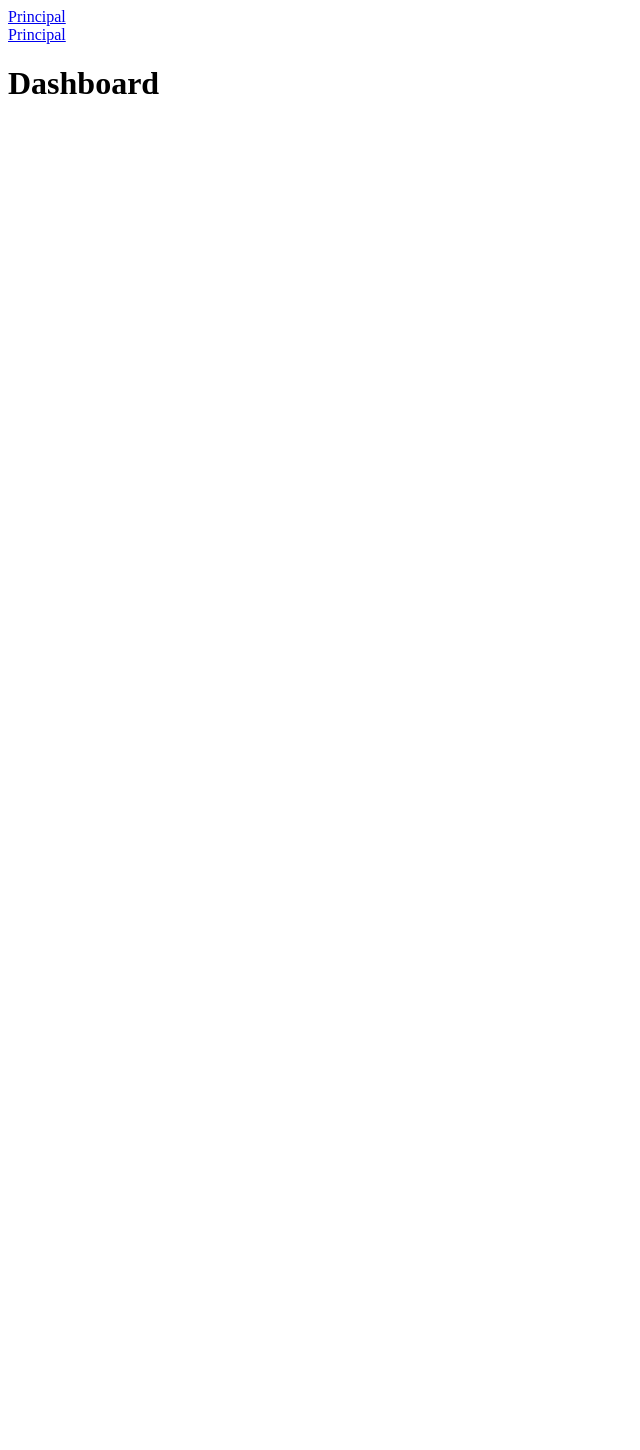
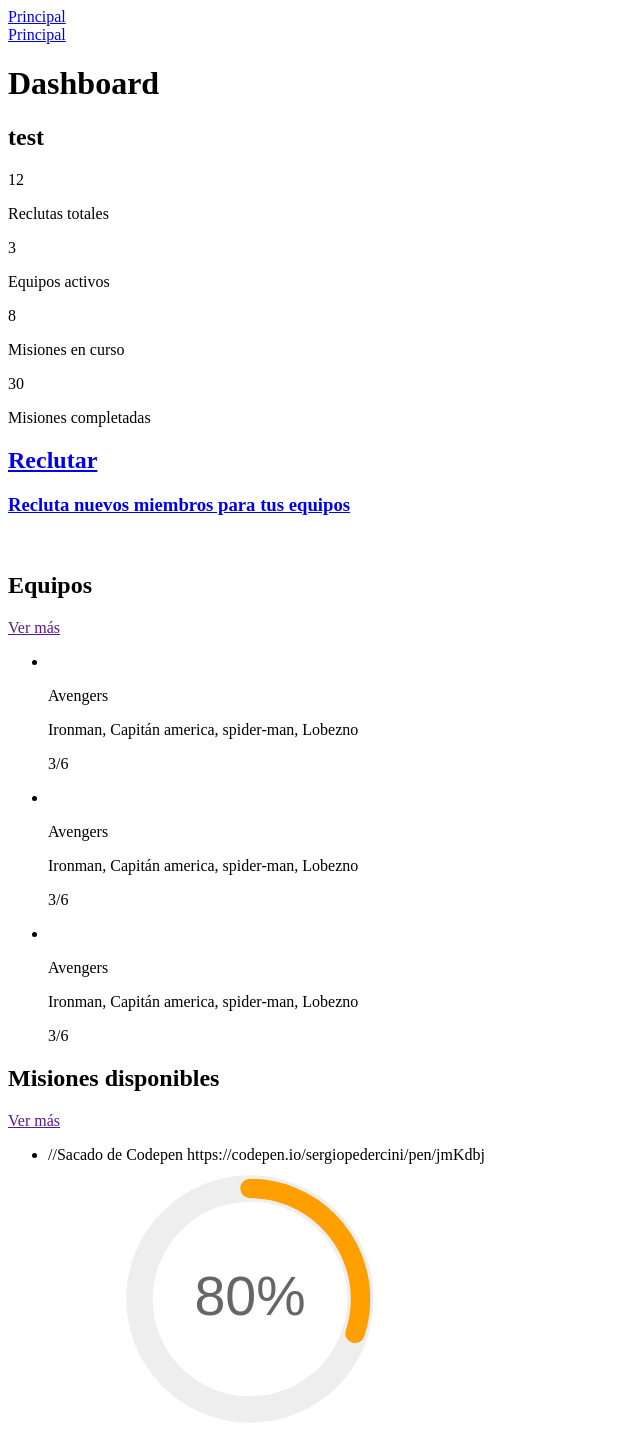
Before and after one commit to TamaraFdez/Team-app, a React (Vite) app in the folder team-app/frontend/: page / in a window 1280 px wide. Shown: the whole page, without its empty margins (0-640 px from the left). Before the commit the page ends 800 px from the top, so only its background shows below. Built offline with nearby package versions, Linux system fonts and the light colour scheme.

Commit message:
dashboard(WIP)

```diff
--- a/team-app/frontend/src/pages/Dashboard.jsx
+++ b/team-app/frontend/src/pages/Dashboard.jsx
@@ -1,4 +1,93 @@
-
+import '../styles/dashboard.css'
 export default function Dashboard() {
-  return <h1>Dashboard</h1>;
+    return <div>
+        <h1>Dashboard</h1>
+        <h2>test</h2>
+        <div className="stats-container">
+            <div className="stat">
+                <p className="stat-number">12</p>
+                <p className="stat-text">Reclutas totales</p>
+            </div>
+            <div className="stat">
+                <p className="stat-number">3</p>
+                <p className="stat-text">Equipos activos</p>
+            </div>
+            <div className="stat">
+                <p className="stat-number">8</p>
+                <p className="stat-text">Misiones en curso</p>
+            </div>
+            <div className="stat">
+                <p className="stat-number">30</p>
+                <p className="stat-text">Misiones completadas</p>
+            </div>
+        </div>
+        <a href="#" className="recruit-link">
+            <div className="recruit-container">
+                <h2 className="recruit-title">Reclutar</h2>
+                <h3 className="recruit-subtitle">Recluta nuevos miembros para tus equipos</h3>
+                <img src="" alt="" className="recruit-image" />
+            </div>
+        </a>
+        <div className="teams-container">
+            <header className="teams-header">
+                <h2 className="teams-title">Equipos</h2>
+                <a href="" className="teams-link">Ver más</a>
+            </header>
+            <ul className="teams-list">
+                <li className="teams-list-item">
+                    <img src="" alt="" className="team-logo" />
+                    <div className="team-info">
+                        <p className="team-name">Avengers</p>
+                        <p className="team-members">Ironman, Capitán america, spider-man, Lobezno</p>
+                    </div>
+                    <p className="team-capacity">3/6</p>
+                </li>
+                <li className="teams-list-item">
+                    <img src="" alt="" className="team-logo" />
+                    <div className="team-info">
+                        <p className="team-name">Avengers</p>
+                        <p className="team-members">Ironman, Capitán america, spider-man, Lobezno</p>
+                    </div>
+                    <p className="team-capacity">3/6</p>
+                </li>
+                <li className="teams-list-item">
+                    <img src="" alt="" className="team-logo" />
+                    <div className="team-info">
+                        <p className="team-name">Avengers</p>
+                        <p className="team-members">Ironman, Capitán america, spider-man, Lobezno</p>
+                    </div>
+                    <p className="team-capacity">3/6</p>
+                </li>
+            </ul>
+        </div>
+        <div className="missions-container">
+            <header className="missions-header">
+                <h2 className="missions-title">Misiones disponibles</h2>
+                <a href="" className="mission-link">Ver más</a>
+            </header>
+            <ul className="missions-list">
+                <li className="mission-list-item">
+                    //Sacado de Codepen https://codepen.io/sergiopedercini/pen/jmKdbj
+                    <div class="flex-wrapper">
+                        <div class="single-chart">
+                            <svg viewBox="0 0 36 36" class="circular-chart orange">
+                                <path class="circle-bg"
+                                    d="M18 2.0845
+                                        a 15.9155 15.9155 0 0 1 0 31.831
+                                        a 15.9155 15.9155 0 0 1 0 -31.831"
+                                />
+                                <path class="circle"
+                                    stroke-dasharray="30, 100"
+                                    d="M18 2.0845
+                                        a 15.9155 15.9155 0 0 1 0 31.831
+                                        a 15.9155 15.9155 0 0 1 0 -31.831"
+                                />
+                                <text x="18" y="20.35" class="percentage">80%</text>
+                            </svg>
+                        </div>
+                    </div>
+                </li>
+            </ul>
+        </div>
+    </div>;
 }
--- /dev/null
+++ b/team-app/frontend/src/styles/dashboard.css
@@ -0,0 +1,55 @@
+/* Sacado de Codepen https://codepen.io/sergiopedercini/pen/jmKdbj */
+.flex-wrapper {
+  display: flex;
+  flex-flow: row nowrap;
+}
+
+.single-chart {
+  width: 33%;
+  justify-content: space-around ;
+}
+
+.circular-chart {
+  display: block;
+  margin: 10px auto;
+  max-width: 80%;
+  max-height: 250px;
+}
+
+.circle-bg {
+  fill: none;
+  stroke: #eee;
+  stroke-width: 3.8;
+}
+
+.circle {
+  fill: none;
+  stroke-width: 2.8;
+  stroke-linecap: round;
+  animation: progress 1s ease-out forwards;
+}
+
+@keyframes progress {
+  0% {
+    stroke-dasharray: 0 100;
+  }
+}
+
+.circular-chart.orange .circle {
+  stroke: #ff9f00;
+}
+
+.circular-chart.green .circle {
+  stroke: #4CC790;
+}
+
+.circular-chart.blue .circle {
+  stroke: #3c9ee5;
+}
+
+.percentage {
+  fill: #666;
+  font-family: sans-serif;
+  font-size: 0.5em;
+  text-anchor: middle;
+}
```
